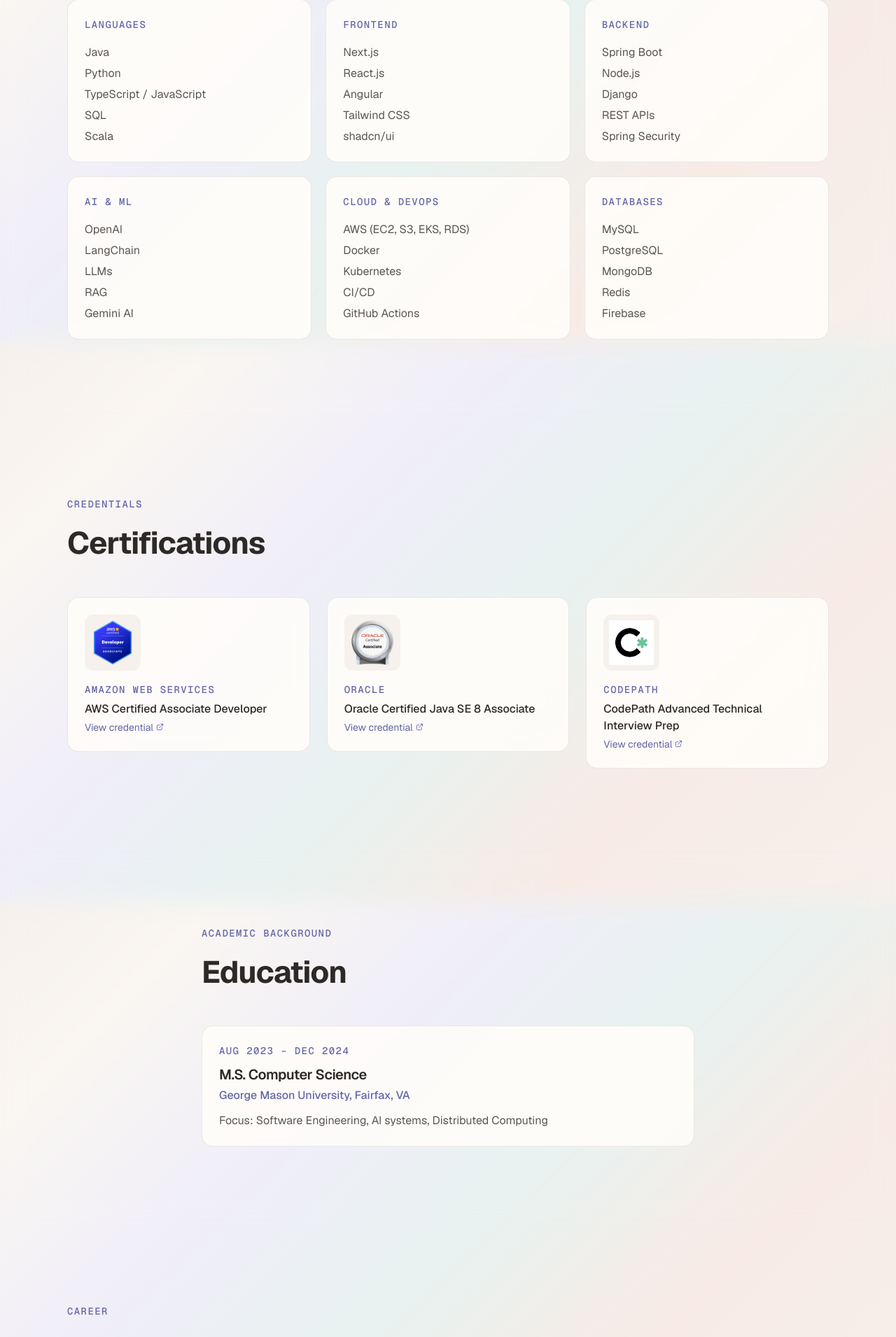
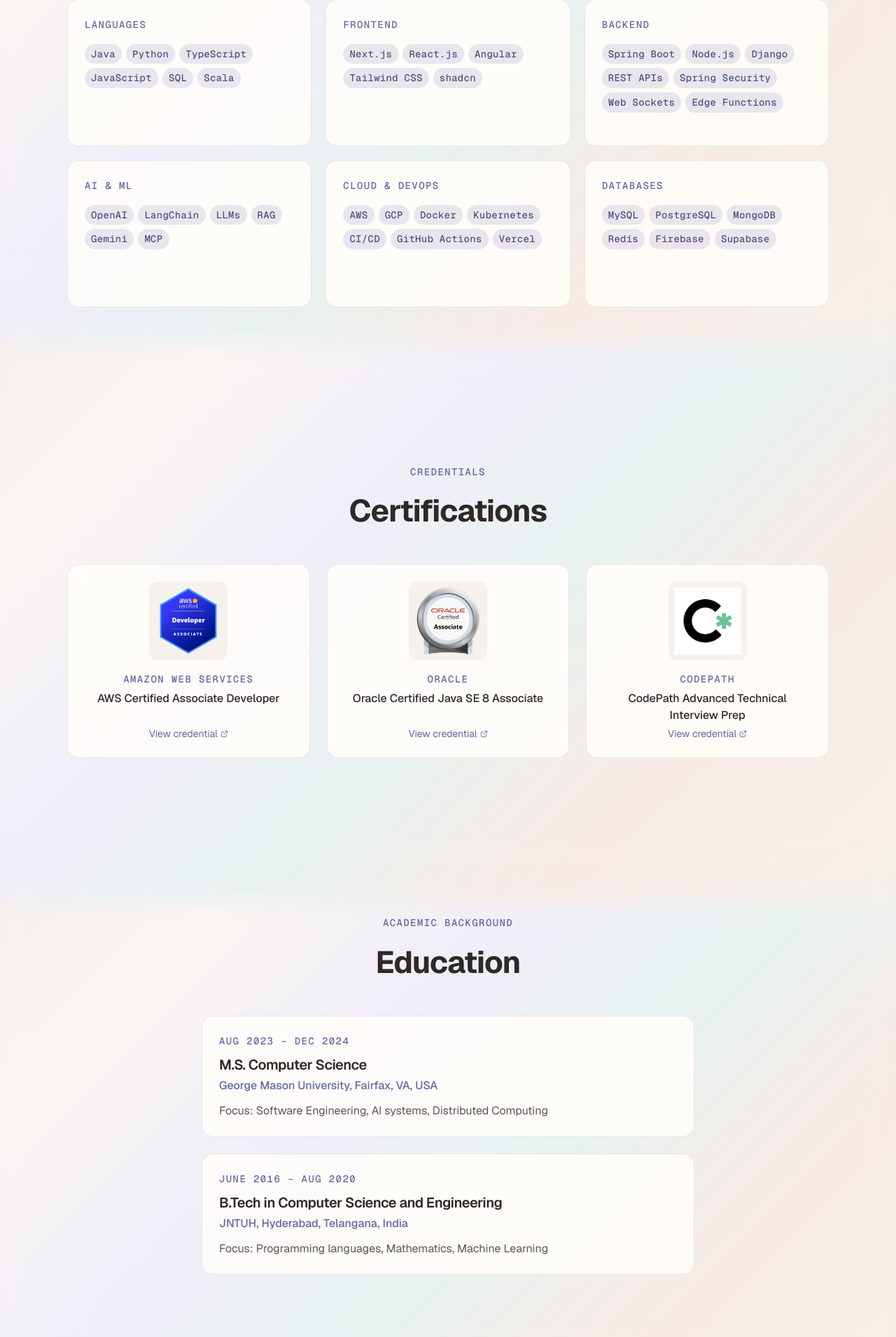
Before and after one commit to reysree/LandingPage, a Next.js app in the folder project/: page /about in a window 1280 px wide. Shown: the part 1110-3020 px from the top of the page at 70% size. Built offline with nearby package versions, Linux system fonts and the light colour scheme.

Commit message:
Uninstalled spline

```diff
--- a/project/next.config.mjs
+++ b/project/next.config.mjs
@@ -1,8 +1,4 @@
 import createMDX from "@next/mdx";
-import path from "path";
-import { fileURLToPath } from "url";
-
-const __dirname = path.dirname(fileURLToPath(import.meta.url));
 
 const withMDX = createMDX({
   options: {
@@ -14,15 +10,6 @@
 /** @type {import('next').NextConfig} */
 const nextConfig = {
   pageExtensions: ["js", "jsx", "ts", "tsx", "md", "mdx"],
-  transpilePackages: ["@splinetool/react-spline", "@splinetool/runtime"],
-  webpack: (config, { isServer }) => {
-    // Fix @splinetool/react-spline package exports issue (missing "default" in exports field)
-    config.resolve.alias["@splinetool/react-spline"] = path.resolve(
-      __dirname,
-      "node_modules/@splinetool/react-spline/dist/react-spline.js"
-    );
-    return config;
-  },
 };
 
 export default withMDX(nextConfig);
--- a/project/package.json
+++ b/project/package.json
@@ -16,8 +16,6 @@
     "@radix-ui/react-hover-card": "^1.1.5",
     "@radix-ui/react-label": "^2.1.1",
     "@radix-ui/react-slot": "^1.1.2",
-    "@splinetool/react-spline": "^3.1.1",
-    "@splinetool/runtime": "^1.12.68",
     "class-variance-authority": "^0.7.1",
     "clsx": "^2.1.1",
     "dotenv": "^16.4.7",
--- a/project/src/app/about/page.tsx
+++ b/project/src/app/about/page.tsx
@@ -1,6 +1,5 @@
 import type { Metadata } from "next";
 import Image from "next/image";
-import Link from "next/link";
 import { ArrowRight, ExternalLink } from "lucide-react";
 import { Container } from "@/components/system/Container";
 import { Section } from "@/components/system/Section";
@@ -18,27 +17,27 @@
 const skills = [
   {
     category: "Languages",
-    items: ["Java", "Python", "TypeScript / JavaScript", "SQL", "Scala"],
+    items: ["Java", "Python", "TypeScript", "JavaScript", "SQL", "Scala"],
   },
   {
     category: "Frontend",
-    items: ["Next.js", "React.js", "Angular", "Tailwind CSS", "shadcn/ui"],
+    items: ["Next.js", "React.js", "Angular", "Tailwind CSS", "shadcn"],
   },
   {
     category: "Backend",
-    items: ["Spring Boot", "Node.js", "Django", "REST APIs", "Spring Security"],
+    items: ["Spring Boot", "Node.js", "Django", "REST APIs", "Spring Security", "Web Sockets", "Edge Functions"],
   },
   {
     category: "AI & ML",
-    items: ["OpenAI", "LangChain", "LLMs", "RAG", "Gemini AI"],
+    items: ["OpenAI", "LangChain", "LLMs", "RAG", "Gemini", "MCP"],
   },
   {
     category: "Cloud & DevOps",
-    items: ["AWS (EC2, S3, EKS, RDS)", "Docker", "Kubernetes", "CI/CD", "GitHub Actions"],
+    items: ["AWS", "GCP", "Docker", "Kubernetes", "CI/CD", "GitHub Actions", "Vercel"],
   },
   {
     category: "Databases",
-    items: ["MySQL", "PostgreSQL", "MongoDB", "Redis", "Firebase"],
+    items: ["MySQL", "PostgreSQL", "MongoDB", "Redis", "Firebase", "Supabase"],
   },
 ];
 
@@ -108,25 +107,23 @@
       <Section surface>
         <Container>
           <Reveal>
+            <div className="text-center">
               <p className="eyebrow mb-2">Capabilities</p>
               <h2 className="section-title mb-10">Technical skills</h2>
+            </div>
           </Reveal>
-          <div className="grid sm:grid-cols-2 lg:grid-cols-3 gap-5">
+          <div className="grid sm:grid-cols-2 lg:grid-cols-3 gap-5 sm:items-stretch sm:grid-rows-3 lg:grid-rows-2 sm:min-h-[540px] lg:min-h-[440px]">
             {skills.map((group, i) => (
-              <Reveal key={group.category} delay={i * 0.06}>
-                <div className="card">
-                  <p className="eyebrow mb-4">{group.category}</p>
-                  <ul className="space-y-1.5">
+              <Reveal key={group.category} delay={i * 0.06} className="h-full min-h-0">
+                <div className="card h-full flex flex-col min-h-0">
+                  <p className="eyebrow mb-4 shrink-0">{group.category}</p>
+                  <div className="flex flex-wrap gap-1.5 flex-1 content-start">
                     {group.items.map((skill) => (
-                      <li
-                        key={skill}
-                        className="text-base"
-                        style={{ color: "var(--text-secondary)" }}
-                      >
+                      <span key={skill} className="tag">
                         {skill}
-                      </li>
+                      </span>
                     ))}
-                  </ul>
+                  </div>
                 </div>
               </Reveal>
             ))}
@@ -138,20 +135,22 @@
       <Section>
         <Container>
           <Reveal>
+            <div className="text-center">
               <p className="eyebrow mb-2">Credentials</p>
               <h2 className="section-title mb-10">Certifications</h2>
+            </div>
           </Reveal>
-          <div className="grid sm:grid-cols-3 gap-6">
+          <div className="grid sm:grid-cols-3 gap-6 sm:items-stretch">
             {certifications.map((cert, i) => (
-              <Reveal key={cert.title} delay={i * 0.07}>
+              <Reveal key={cert.title} delay={i * 0.07} className="h-full min-h-0">
                 <a
                   href={cert.link}
                   target="_blank"
                   rel="noopener noreferrer"
-                  className="card flex flex-col items-start gap-4 hover:no-underline"
+                  className="card h-full flex flex-col items-center gap-4 hover:no-underline min-h-[220px] text-center"
                 >
                   <div
-                    className="relative w-20 h-20 rounded-lg overflow-hidden"
+                    className="relative w-28 h-28 rounded-lg overflow-hidden shrink-0 flex items-center justify-center"
                     style={{ background: "var(--bg-elevated)" }}
                   >
                     <Image
@@ -159,16 +158,16 @@
                       alt={cert.title}
                       fill
                       className="object-contain p-2"
-                      sizes="80px"
+                      sizes="112px"
                     />
                   </div>
-                  <div>
+                  <div className="flex flex-col flex-1 min-h-0 w-full items-center text-center">
                     <p className="eyebrow mb-1">{cert.issuer}</p>
-                    <p className="text-base font-medium" style={{ color: "var(--text-primary)" }}>
+                    <p className="text-base font-medium flex-1" style={{ color: "var(--text-primary)" }}>
                       {cert.title}
                     </p>
                     <p
-                      className="text-sm mt-1 flex items-center gap-1"
+                      className="text-sm mt-1 flex items-center gap-1 shrink-0"
                       style={{ color: "var(--accent-primary)" }}
                     >
                       View credential <ExternalLink size={11} />
@@ -185,9 +184,12 @@
       <Section surface>
         <Container narrow>
           <Reveal>
+            <div className="text-center">
               <p className="eyebrow mb-2">Academic background</p>
               <h2 className="section-title mb-10">Education</h2>
+            </div>
           </Reveal>
+          <div className="space-y-6">
             <Reveal delay={0.05}>
               <div className="card">
                 <p className="eyebrow mb-2">Aug 2023 – Dec 2024</p>
@@ -195,13 +197,28 @@
                   M.S. Computer Science
                 </h3>
                 <p className="text-base font-medium mb-3" style={{ color: "var(--accent-primary)" }}>
-                George Mason University, Fairfax, VA
+                  George Mason University, Fairfax, VA, USA
                 </p>
                 <p className="text-base" style={{ color: "var(--text-secondary)" }}>
                   Focus: Software Engineering, AI systems, Distributed Computing
                 </p>
               </div>
             </Reveal>
+            <Reveal delay={0.08}>
+              <div className="card">
+                <p className="eyebrow mb-2">June 2016 – Aug 2020</p>
+                <h3 className="text-xl font-semibold tracking-tight mb-1" style={{ color: "var(--text-primary)" }}>
+                  B.Tech in Computer Science and Engineering
+                </h3>
+                <p className="text-base font-medium mb-3" style={{ color: "var(--accent-primary)" }}>
+                  JNTUH, Hyderabad, Telangana, India
+                </p>
+                <p className="text-base" style={{ color: "var(--text-secondary)" }}>
+                  Focus: Programming languages, Mathematics, Machine Learning
+                </p>
+              </div>
+            </Reveal>
+          </div>
         </Container>
       </Section>
 
@@ -209,14 +226,9 @@
       <Section>
         <Container>
           <Reveal>
-            <div className="flex items-end justify-between mb-10">
-              <div>
+            <div className="text-center mb-10">
               <p className="eyebrow mb-2">Career</p>
               <h2 className="section-title">Experience</h2>
-              </div>
-              <Link href="/" className="text-base font-medium" style={{ color: "var(--accent-primary)" }}>
-                Full timeline ↑
-              </Link>
             </div>
           </Reveal>
           <div className="relative">
--- a/project/src/app/page.tsx
+++ b/project/src/app/page.tsx
@@ -106,21 +106,19 @@
       <Section id="projects">
         <Container>
           <Reveal>
-            <div className="flex items-end justify-between mb-12">
-              <div>
+            <div className="relative text-center mb-12">
               <p className="eyebrow mb-2">Selected work</p>
               <h2 className="section-title">What I've built</h2>
-              </div>
               <Link
                 href="/projects"
-                className="hidden sm:flex items-center gap-1.5 text-sm font-medium transition-opacity hover:opacity-60"
+                className="hidden sm:inline-flex absolute right-0 top-1/2 -translate-y-1/2 items-center gap-1.5 text-sm font-medium transition-opacity hover:opacity-60"
                 style={{ color: "var(--accent-primary)" }}
               >
                 All projects <ArrowRight size={14} />
               </Link>
             </div>
           </Reveal>
-          <div className="grid grid-cols-1 sm:grid-cols-2 lg:grid-cols-3 gap-6 sm:items-stretch">
+          <div className="grid grid-cols-1 sm:grid-cols-2 gap-6 sm:items-stretch">
             {featuredProjects.map((project, i) => (
               <Reveal key={project.slug} delay={i * 0.08} className="h-full min-h-0">
                 <ProjectCard project={project} featured={project.featured} />
@@ -139,8 +137,10 @@
       <Section surface id="philosophy">
         <Container>
           <Reveal>
+            <div className="text-center">
               <p className="eyebrow mb-2">How I work</p>
               <h2 className="section-title mb-12">Engineering philosophy</h2>
+            </div>
           </Reveal>
           <div className="grid sm:grid-cols-2 gap-px" style={{ background: "var(--border-default)", border: "1px solid var(--border-default)", borderRadius: "var(--radius-xl)", overflow: "hidden" }}>
             {philosophy.map((item, i) => (
@@ -161,8 +161,10 @@
       <Section id="experience">
         <Container>
           <Reveal>
+            <div className="text-center">
               <p className="eyebrow mb-2">Career</p>
               <h2 className="section-title mb-12">Experience</h2>
+            </div>
           </Reveal>
           <div className="relative">
             <span
--- a/project/src/components/Chat.tsx
+++ b/project/src/components/Chat.tsx
@@ -77,6 +77,7 @@
           onClick={() => setOpen((p) => !p)}
           className="cursor-pointer"
           priority={false}
+          unoptimized
         />
       </motion.div>
 
```
Also changed, not shown: 1 other file (tests, documents, lock files or other folders). Lines whose indentation alone changed are shown as unchanged.
